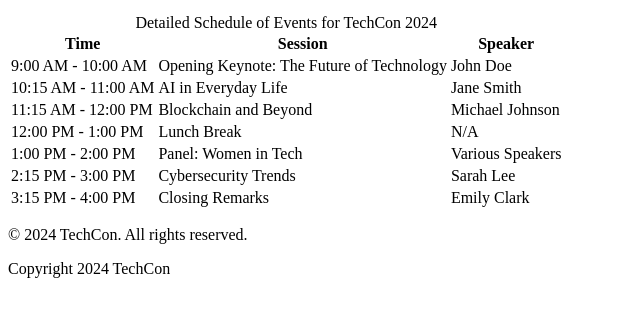
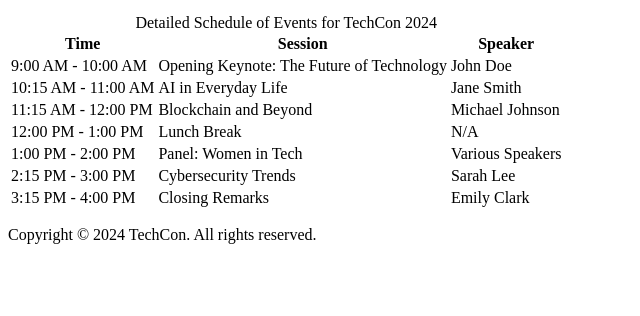
Before and after one commit to IbrahimMohamedAnwar93/TechCon_HTML, a plain HTML site: page techcon_website/schedule.html in a window 1280 px wide. Shown: the part 154-470 px from the top of the page, without its empty margins (0-640 px from the left). Drawn offline with Linux system fonts and the light colour scheme.

Commit message:
Schedule page updated

```diff
--- a/techcon_website/schedule.html
+++ b/techcon_website/schedule.html
@@ -70,8 +70,7 @@
   </main>
   <!-- Footer Section -->
   <footer>
-    <p>&copy; 2024 TechCon. All rights reserved.</p>
-    <p>Copyright 2024 TechCon</p>
+    <p>Copyright &copy; 2024 TechCon. All rights reserved.</p>
   </footer>
 
 </body>
```
